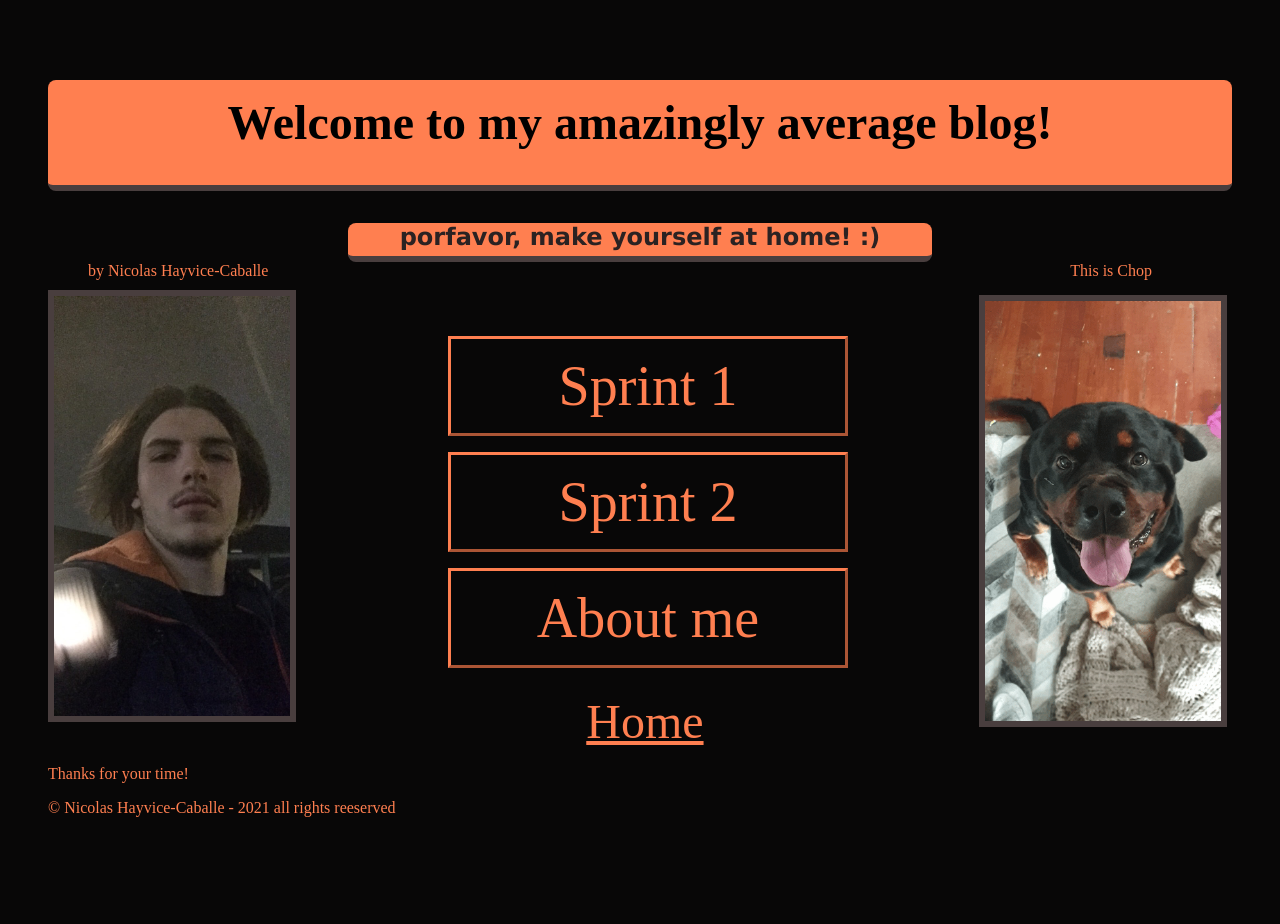
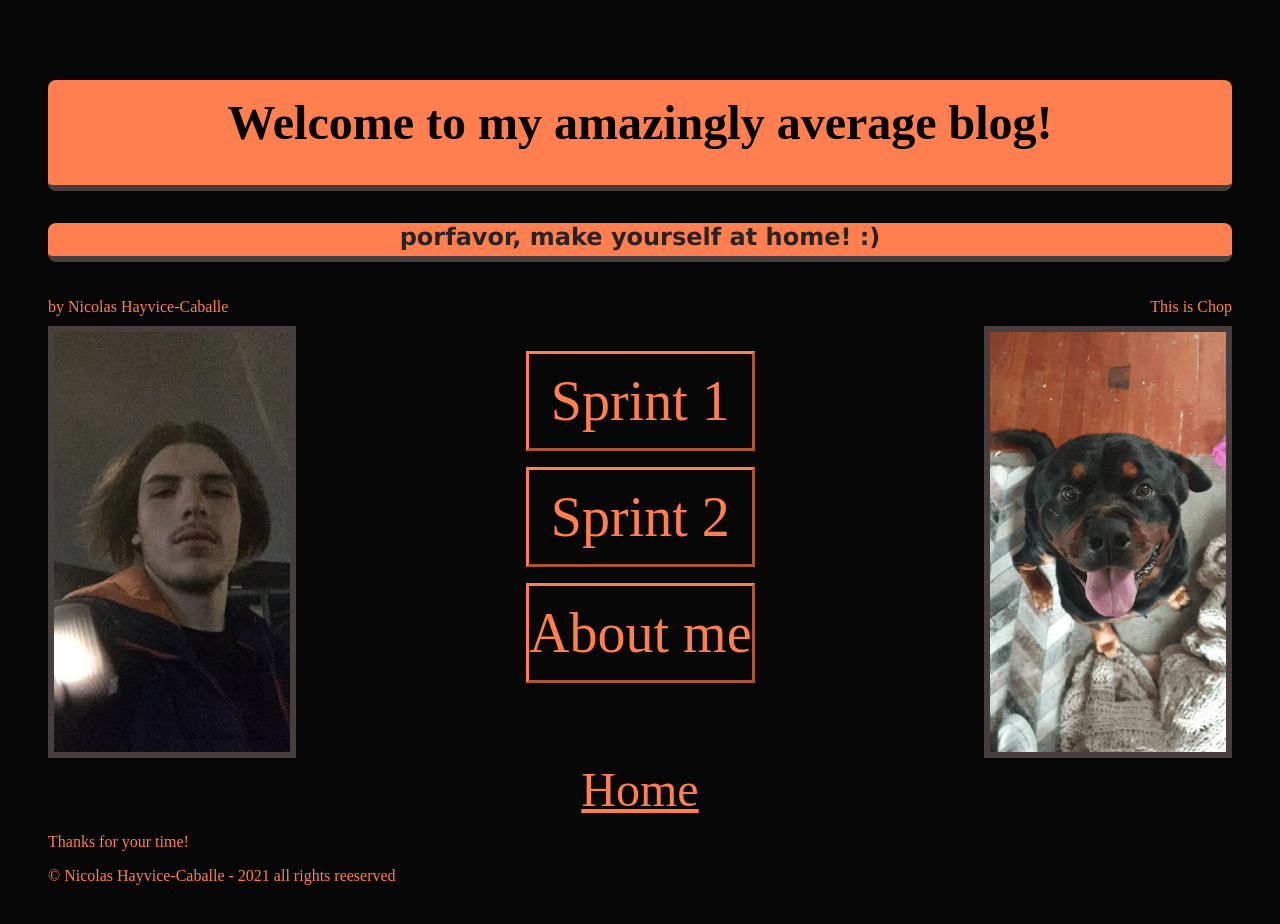
Before and after one commit to nicolashayvice3/nicolashayvice3.github.io, a plain HTML site: page index.html in a window 1280 px wide. Before the commit the page ends 881 px from the top, so only its background shows below. Drawn offline with Linux system fonts and the light colour scheme; files that its build step writes are made by us from their sources.

Commit message:
sprint2 final blog

```diff
--- a/blog.css
+++ b/blog.css
@@ -5,11 +5,11 @@
 .left {text-align: left;}
 .right {text-align: right;}
 .nodeco {text-decoration: none;}
-.container { max-width: 400px; padding: 30px 10px 10px 400px;}
+.container { max-width: 250px; padding-top: 30px; padding-bottom: 40px; margin: auto;}
 .containerh2 { border-bottom: 6px solid rgb(73, 62, 62);}
-.dogsize { align-self: right; margin: 5px 5px 5px 5px;}
+/* .dogsize { align-self: right; margin: 5px 5px 5px 5px;} */
 .size {font-size: 350%;}
-.psizetogether {margin: 0px 80px 10px 40px }
+.psizetogether {margin-bottom: 10px;}
 .fixedpo {position: fixed}
 .floatright {float: right;}
 .textcenter {text-align: center;}
@@ -22,5 +22,6 @@
 .imgborder {border: 6px solid rgb(73, 62, 62);}
 
 .centercolor {background-color:blanchedalmond;}
-.homepad {padding-left: 290px;}
-.homepad2 {padding: 40px 0px 0px 475px;}
+.onethird {max-width: 300px; overflow: hidden;}
+.menuwidth {width: 90%;}
+.flexcontainer {display: flex; flex-direction: row;}
--- a/index.html
+++ b/index.html
@@ -11,12 +11,11 @@
         <link rel="stylesheet" type="text/css" href="blog.css" />
         <style>
             h1{font-size: 300%; background-color: coral; padding-bottom: 5px; border-radius: 8px;}
-                 h2{color:rgb(43, 34, 34); font-family:verdana; background-color: coral; margin:0px 300px 0px 300px; padding-bottom: 5px; border-radius: 8px;}
+            h2{color:rgb(43, 34, 34); font-family:verdana; background-color: coral; padding-bottom: 5px; border-radius: 8px;}
             img { max-width: 300px; max-height: 420px;}
             a:hover {color: red;background-color: transparent;text-decoration: underline;}
             body {padding: 40px 40px; background-color: rgb(8, 7, 7);}
-
-
+            @media (max-width: 800px) {.flexcontainer {flex-direction: column;}
         </style>
     </head>
     <body>
@@ -25,30 +24,28 @@
                 <h1 class="containerh2 contpadding"> Welcome to my amazingly average blog!</h1>
                 <h2 class="containerh2"> porfavor, make yourself at home! :)</h2>
             </div>
-        <div>
-            <div><p class="psizetogether floatright style color">This is Chop</p></div>
-            <div><p class="left psizetogether style color">by Nicolas Hayvice-Caballe</p></div>
+            <div class="flexcontainer">
+                    <div class="floatleft">
+                        <p class="left psizetogether style color">by Nicolas Hayvice-Caballe</p>
+                        <img src="images-for-blog/IMG_0606.JPG" alt="gorgeous-human" class="imgborder">
                     </div>
-        <div>
-          <div class="dogsize floatright">
-            <img src="images-for-blog/chop.gif" alt="dog-picture" class="imgborder"> </div>
-          <div class="floatleft"> <img src="images-for-blog/IMG_0606.JPG" alt="gorgeous-human" class="imgborder"> </div>
-         </div>
-          <div class="container" >
+                    <div class="container">
                         <p class="outset contpadding2 textcenter"> <a href="blog1.html" target="_self" class="coral left nodeco size ">Sprint 1</a> </p>
                         <p class="outset contpadding2 textcenter"> <a href="blog2.html" target="_self" class="coral left nodeco size">Sprint 2</a> </p>
                         <p class="outset contpadding2 textcenter"> <a href="about-me.html" target="_self" class="coral left nodeco size">About me</a> </p>
                     </div>
-              <a href="index.html" class="homepad size2 color textcenter"> Home </a>
-
+                <div class="dogsize floatright">
+                    <p class="right psizetogether style color">This is Chop</p>
+                    <img src="images-for-blog/chop.gif" alt="dog-picture" class="imgborder">
+                </div>
+            </div>
+            <div class="textcenter">
+                <a href="index.html" class="size2 color textcenter"> Home </a>
+            </div>
         </main>
         <footer class="color">
-                <p>
-                   Thanks for your time!
-                </p>
-                <p>
-                    © Nicolas Hayvice-Caballe - 2021 all rights reeserved
-                </p>
+            <p>Thanks for your time!</p>
+            <p>© Nicolas Hayvice-Caballe - 2021 all rights reeserved</p>
         </footer>
     </body>
 </html>
```
Also changed, not shown: about-me.html (+7 -5 lines), blog1.html (+6 -4 lines), blog2.html (+5 -3 lines). Lines whose indentation alone changed are shown as unchanged.
